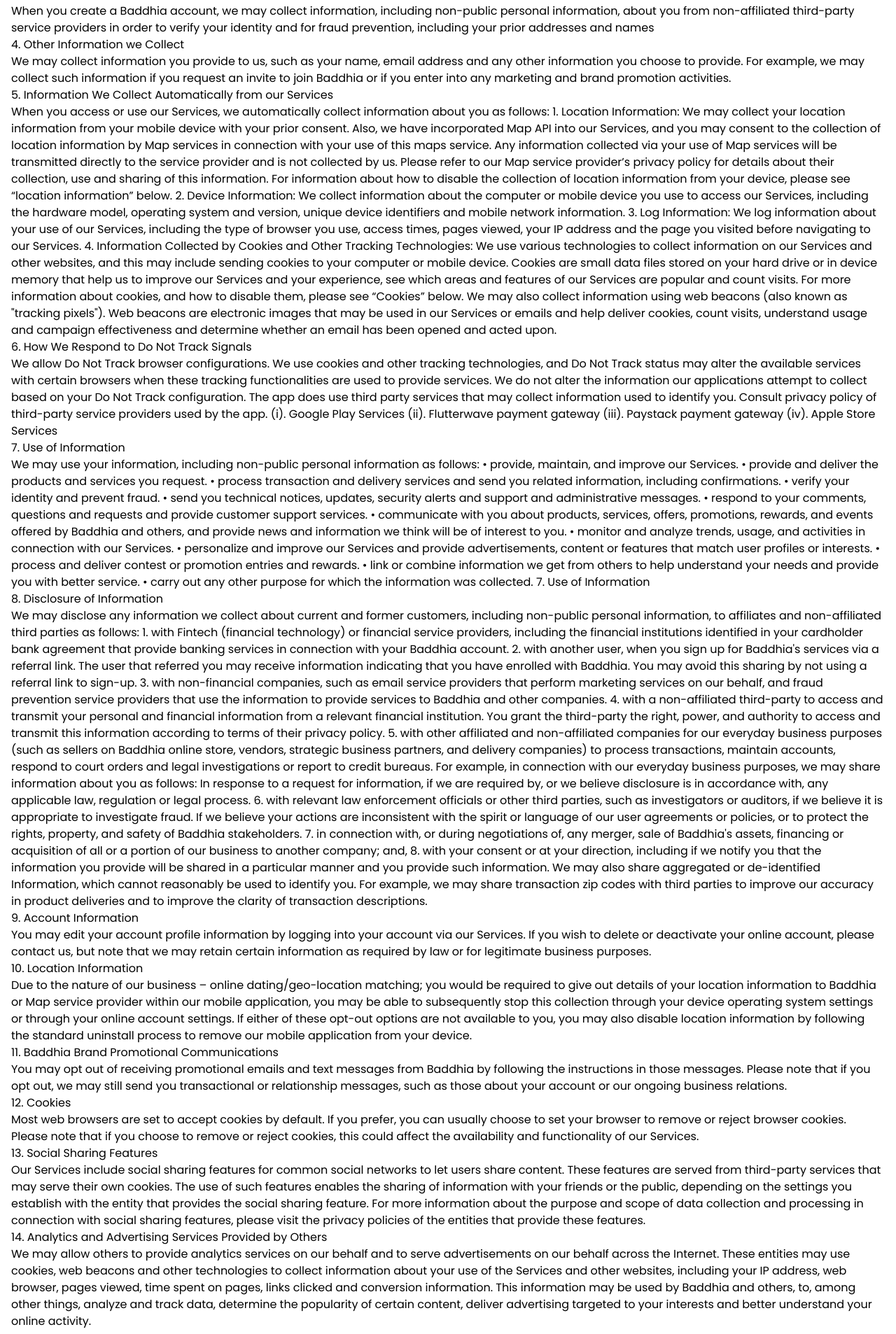
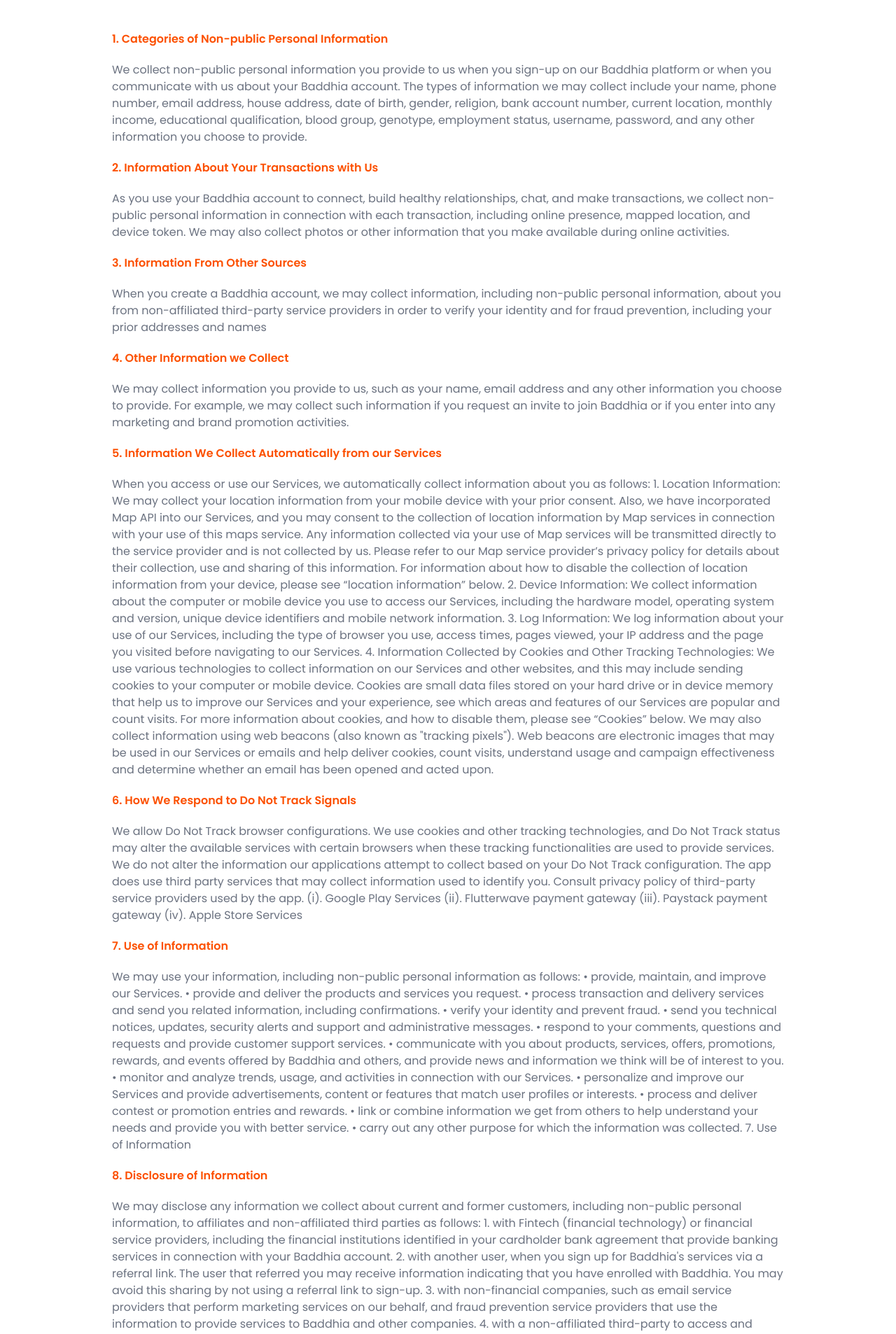
Before and after one commit to Tolutoon/baddhia, a React (Vite) app: page /privacy in a window 1280 px wide. Shown: the part 468-2374 px from the top of the page at 70% size. Built offline with nearby package versions, Linux system fonts and the light colour scheme.

Commit message:
nav bar fix

```diff
--- a/src/components/Header.jsx
+++ b/src/components/Header.jsx
@@ -1,4 +1,4 @@
-import React, { useEffect, useState } from "react";
+import React, { useState } from "react";
 import { Link } from "react-router-dom";
 
 // import assets
@@ -42,7 +42,7 @@ function Header() {
             {toggleMenu ? (
               <AiOutlineClose
                 fontSize={28}
-                className="text-baddhia-orange cursor-pointer md:hidden"
+                className="text-baddhia-orange md:hidden max-md:hidden cursor-pointer"
                 onClick={() => setToggleMenu(false)}
               />
             ) : (
@@ -53,13 +53,14 @@ function Header() {
               />
             )}
             {toggleMenu && (
-              <ul className="flex flex-col uppercase transition list-none rounded-xl fixed md:hidden top-2 w-full h-fit p-3 pt-0 justify-start bg-white shadow-2xl">
+              <ul className="z-10 fixed -top-0 -right-2 p-3 w-[70vw] h-fit shadow-2xl md:hidden list-none uppercase bg-white
+              flex flex-col justify-start items-end rounded-md text-baddhia-orange">
                 <AiOutlineClose
                   fontSize={28}
                   onClick={() => setToggleMenu(false)}
-                  className="cursor-pointer text-baddhia-orange justify-end w-full ml-[65px]"
+                  className="cursor-pointer text-baddhia-orange mr-2 mt-2"
                 />{" "}
-                <li className="text-baddhia-orange text-base w-full my-2 mt-10 flex items-end">
+                <li className="text-baddhia-orange text-base w-full my-2 mt-4 flex items-end">
                   <a href="/about">About us</a>
                 </li>
                 <li className="text-baddhia-orange text-base w-full my-2 flex items-end">
--- a/src/pages/PrivacyPolicy.jsx
+++ b/src/pages/PrivacyPolicy.jsx
@@ -2,11 +2,11 @@ import React from "react";
 
 function PrivacyPolicy() {
   return (
-    <div className="p-4">
+    <div className="p-4 pt-20 md:px-40">
       <div>
-        <h1>Privacy Policy</h1>
-        <h3 className="font-semibold text-baddhia-orange">Create an account and unlock free subscription</h3>
-        <p>
+        <h1 className="text-baddhia-orange text-4xl mb-10 font-bold">Privacy Policy</h1>
+        <h3 className="font-semibold text-baddhia-orange md:text-xl mb-5">Create an account and unlock free subscription</h3>
+        <p className="text-gray-500 leading-7 mb-20">
           This Privacy Policy is to succinctly explain how we collect, use,
           disclose and protect your information, including any non-public
           personal information. This policy applies to information we collect
@@ -24,8 +24,8 @@ function PrivacyPolicy() {
         </p>
       </div>
       <div>
-        <h3>1. Categories of Non-public Personal Information</h3>
-        <p>
+        <h3 className="font-semibold text-baddhia-orange mb-5">1. Categories of Non-public Personal Information</h3>
+        <p className="text-gray-500 mb-5">
           We collect non-public personal information you provide to us when you
           sign-up on our Baddhia platform or when you communicate with us about
           your Baddhia account. The types of information we may collect include
@@ -35,8 +35,8 @@ function PrivacyPolicy() {
           status, username, password, and any other information you choose to
           provide.
         </p>
-        <h3>2. Information About Your Transactions with Us</h3>
-        <p>
+        <h3 className="font-semibold text-baddhia-orange mb-5">2. Information About Your Transactions with Us</h3>
+        <p className="text-gray-500 mb-5">
           As you use your Baddhia account to connect, build healthy
           relationships, chat, and make transactions, we collect non-public
           personal information in connection with each transaction, including
@@ -44,24 +44,24 @@ function PrivacyPolicy() {
           collect photos or other information that you make available during
           online activities.
         </p>
-        <h3>3. Information From Other Sources</h3>
-        <p>
+        <h3 className="font-semibold text-baddhia-orange mb-5">3. Information From Other Sources</h3>
+        <p className="text-gray-500 mb-5">
           When you create a Baddhia account, we may collect information,
           including non-public personal information, about you from
           non-affiliated third-party service providers in order to verify your
           identity and for fraud prevention, including your prior addresses and
           names
         </p>
-        <h3>4. Other Information we Collect</h3>
-        <p>
+        <h3 className="font-semibold text-baddhia-orange mb-5">4. Other Information we Collect</h3>
+        <p className="text-gray-500 mb-5">
           We may collect information you provide to us, such as your name, email
           address and any other information you choose to provide. For example,
           we may collect such information if you request an invite to join
           Baddhia or if you enter into any marketing and brand promotion
           activities.
         </p>
-        <h3>5. Information We Collect Automatically from our Services</h3>
-        <p>
+        <h3 className="font-semibold text-baddhia-orange mb-5">5. Information We Collect Automatically from our Services</h3>
+        <p className="text-gray-500 mb-5">
           When you access or use our Services, we automatically collect
           information about you as follows: 1. Location Information: We may
           collect your location information from your mobile device with your
@@ -94,8 +94,8 @@ function PrivacyPolicy() {
           count visits, understand usage and campaign effectiveness and
           determine whether an email has been opened and acted upon.
         </p>
-        <h3>6. How We Respond to Do Not Track Signals</h3>
-        <p>
+        <h3 className="font-semibold text-baddhia-orange mb-5">6. How We Respond to Do Not Track Signals</h3>
+        <p className="text-gray-500 mb-5">
           We allow Do Not Track browser configurations. We use cookies and other
           tracking technologies, and Do Not Track status may alter the available
           services with certain browsers when these tracking functionalities are
@@ -107,8 +107,8 @@ function PrivacyPolicy() {
           Services (ii). Flutterwave payment gateway (iii). Paystack payment
           gateway (iv). Apple Store Services
         </p>
-        <h3>7. Use of Information</h3>
-        <p>
+        <h3 className="font-semibold text-baddhia-orange mb-5">7. Use of Information</h3>
+        <p className="text-gray-500 mb-5">
           We may use your information, including non-public personal information
           as follows: • provide, maintain, and improve our Services. • provide
           and deliver the products and services you request. • process
@@ -128,8 +128,8 @@ function PrivacyPolicy() {
           service. • carry out any other purpose for which the information was
           collected. 7. Use of Information
         </p>
-        <h3>8. Disclosure of Information</h3>
-        <p>
+        <h3 className="font-semibold text-baddhia-orange mb-5">8. Disclosure of Information</h3>
+        <p className="text-gray-500 mb-5">
           We may disclose any information we collect about current and former
           customers, including non-public personal information, to affiliates
           and non-affiliated third parties as follows: 1. with Fintech
@@ -172,15 +172,15 @@ function PrivacyPolicy() {
           improve our accuracy in product deliveries and to improve the clarity
           of transaction descriptions.
         </p>
-        <h3>9. Account Information</h3>
-        <p>
+        <h3 className="font-semibold text-baddhia-orange mb-5">9. Account Information</h3>
+        <p className="text-gray-500 mb-5">
           You may edit your account profile information by logging into your
           account via our Services. If you wish to delete or deactivate your
           online account, please contact us, but note that we may retain certain
           information as required by law or for legitimate business purposes.
         </p>
-        <h3>10. Location Information</h3>
-        <p>
+        <h3 className="font-semibold text-baddhia-orange mb-5">10. Location Information</h3>
+        <p className="text-gray-500 mb-5">
           Due to the nature of our business – online dating/geo-location
           matching; you would be required to give out details of your location
           information to Baddhia or Map service provider within our mobile
@@ -191,23 +191,23 @@ function PrivacyPolicy() {
           standard uninstall process to remove our mobile application from your
           device.
         </p>
-        <h3>11. Baddhia Brand Promotional Communications</h3>
-        <p>
+        <h3 className="font-semibold text-baddhia-orange mb-5">11. Baddhia Brand Promotional Communications</h3>
+        <p className="text-gray-500 mb-5">
           You may opt out of receiving promotional emails and text messages from
           Baddhia by following the instructions in those messages. Please note
           that if you opt out, we may still send you transactional or
           relationship messages, such as those about your account or our ongoing
           business relations.
         </p>
-        <h3>12. Cookies </h3>
-        <p>
+        <h3 className="font-semibold text-baddhia-orange mb-5">12. Cookies </h3>
+        <p className="text-gray-500 mb-5">
           Most web browsers are set to accept cookies by default. If you prefer,
           you can usually choose to set your browser to remove or reject browser
           cookies. Please note that if you choose to remove or reject cookies,
           this could affect the availability and functionality of our Services.
         </p>
-        <h3>13. Social Sharing Features</h3>
-        <p>
+        <h3 className="font-semibold text-baddhia-orange mb-5">13. Social Sharing Features</h3>
+        <p className="text-gray-500 mb-5">
           Our Services include social sharing features for common social
           networks to let users share content. These features are served from
           third-party services that may serve their own cookies. The use of such
@@ -218,8 +218,8 @@ function PrivacyPolicy() {
           social sharing features, please visit the privacy policies of the
           entities that provide these features.
         </p>
-        <h3>14. Analytics and Advertising Services Provided by Others</h3>
-        <p>
+        <h3 className="font-semibold text-baddhia-orange mb-5">14. Analytics and Advertising Services Provided by Others</h3>
+        <p className="text-gray-500 mb-5">
           We may allow others to provide analytics services on our behalf and to
           serve advertisements on our behalf across the Internet. These entities
           may use cookies, web beacons and other technologies to collect
```
Also changed, not shown: src/pages/Support.jsx (+14 -11 lines).
